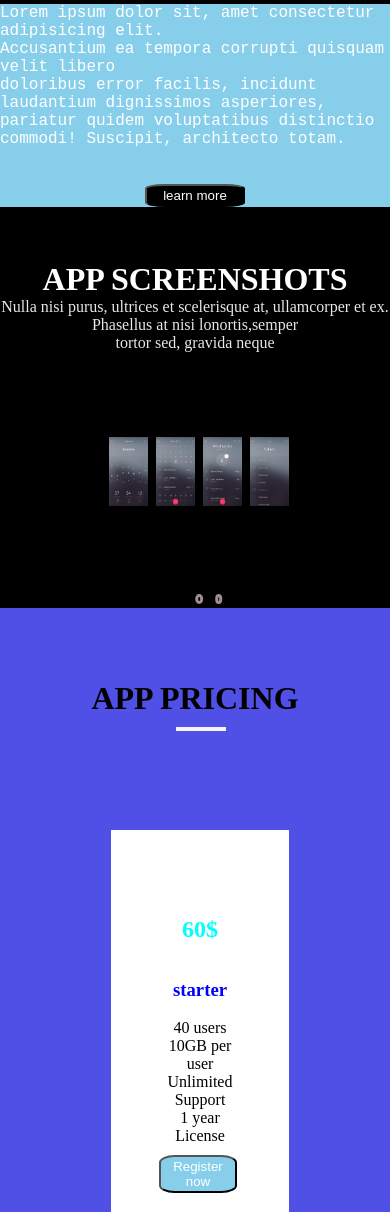
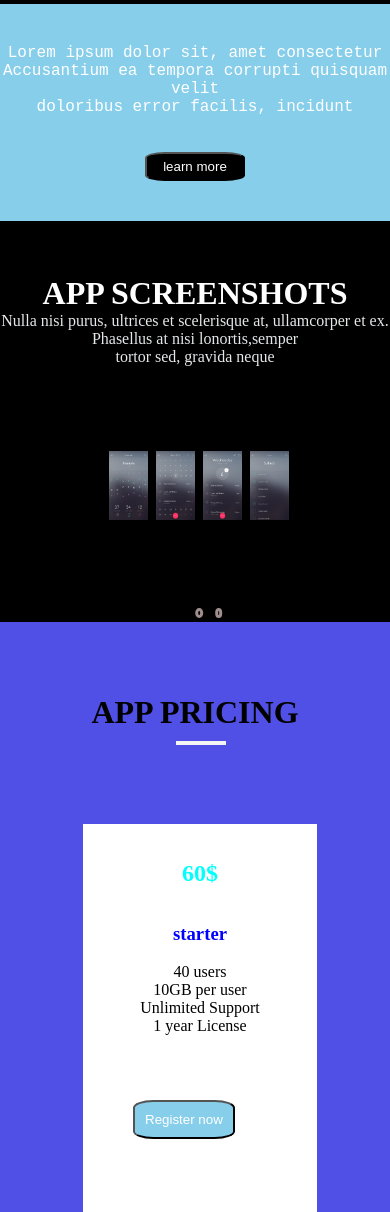
Before and after one commit to harishchodisetti/project_html_css, a plain HTML site: page index.html in a window 390 px wide. Shown: the part 1515-2727 px from the top of the page. Drawn offline with nearby package versions, Linux system fonts and the light colour scheme.

Commit message:
changes correct

```diff
--- a/appstarter.css
+++ b/appstarter.css
@@ -234,19 +234,23 @@ a:hover{
     height:40vh;
     justify-content: center;
     align-items: center;
+
  }
  #para1{
     color: white;
     font-family: 'Courier New', Courier, monospace;
+    text-align: center;
+    margin-top: 40px;
 
 
  }
  #btn1{
     width:100px;
-    padding:2px;
+    padding:5px;
     background-color: black;
     color:white;
     border-radius: 20%;
+    margin-bottom: 40px;
  }
 
  #container4{
@@ -476,9 +480,10 @@ a:hover{
 
 
     }
-    .child1{
-        padding-bottom: 5vh;
-    }
+
+
+
+
 
 
     #flex4{
@@ -487,21 +492,32 @@ a:hover{
         align-items: center;
 
 
+
+
     }
     .child1{
 
-        padding: 50px;
-        margin-top:20px;
-        position: relative;
+
+        margin-bottom:40px;
+
+        padding:px;
+        height:55vh;
+        width:60vw;
+
+
+
 
 
     }
 
+
+
+
     #div-img{
-             margin: 20px;
+        margin: 20px;
         position: relative;
 
-        border: 2px solid red;
+
 
 
    }
@@ -538,13 +554,15 @@ a:hover{
 
   #btn2{
     position: relative;
-   z-index:1;
+      z-index: 1;
     color:white;
     background-color: skyblue;
     border-radius: 20%;
-    padding: 2px;
-    top:10px;
-    left:-2px;
+    padding: 10px;
+     top:65px;
+    left:50px;
+
+
 
 
 
@@ -554,7 +572,7 @@ a:hover{
 
 
 
- .child1{
+ /* .child1{
   height:45vh;
     width:20vw;
     background-color: white;
@@ -563,9 +581,9 @@ a:hover{
 
 
 
+     */
 
 
-}
 
 #btn3{
     width:70px;
@@ -648,6 +666,4 @@ a:hover{
 
 
 }
-
-
 }
--- a/index.html
+++ b/index.html
@@ -109,7 +109,7 @@
        <div id="flex2">
 
          <div id="para1">
-            Lorem ipsum dolor sit, amet consectetur adipisicing elit.<br> Accusantium ea tempora corrupti quisquam velit libero<br> doloribus error facilis, incidunt laudantium dignissimos asperiores,<br> pariatur quidem voluptatibus distinctio commodi! Suscipit, architecto totam.
+            Lorem ipsum dolor sit, amet consectetur <br> Accusantium ea tempora corrupti quisquam velit<br> doloribus error facilis, incidunt
            </div>
 
            <br><br>
```
